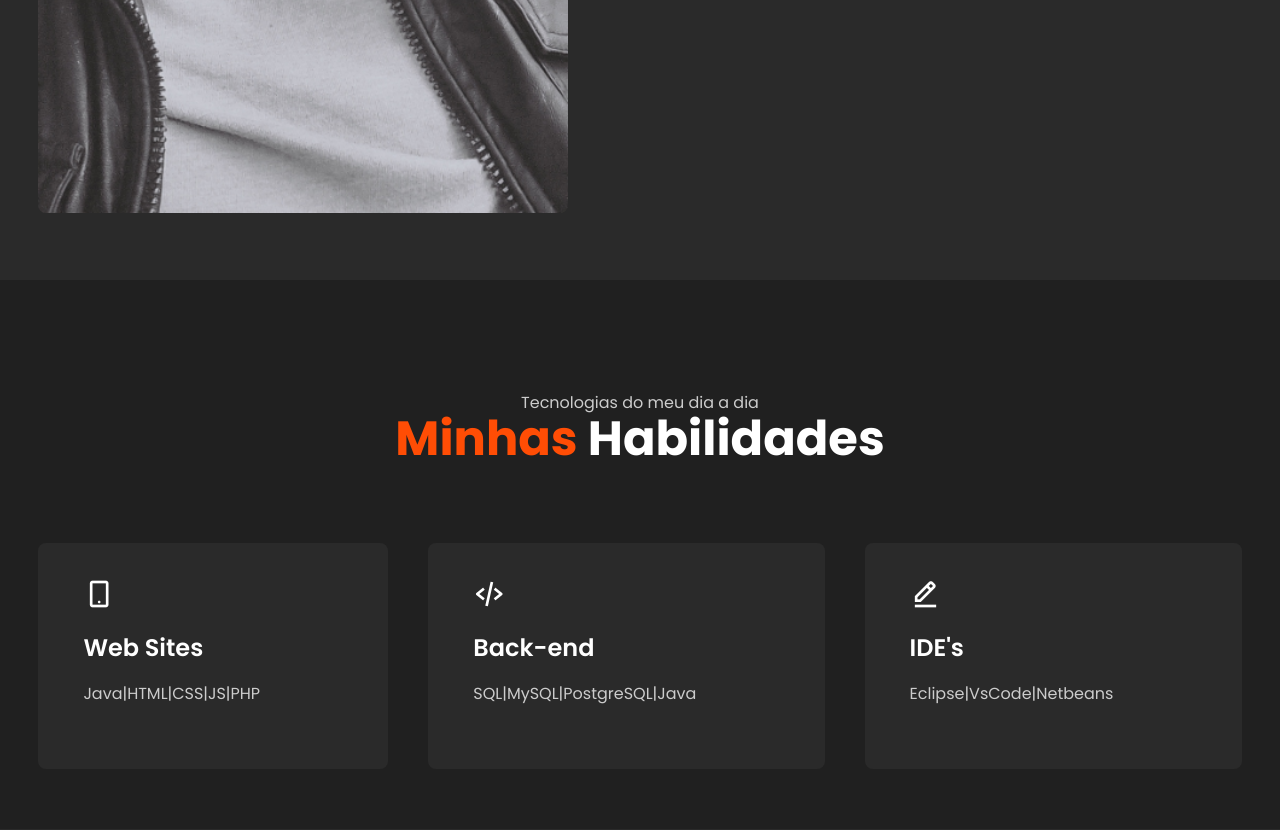
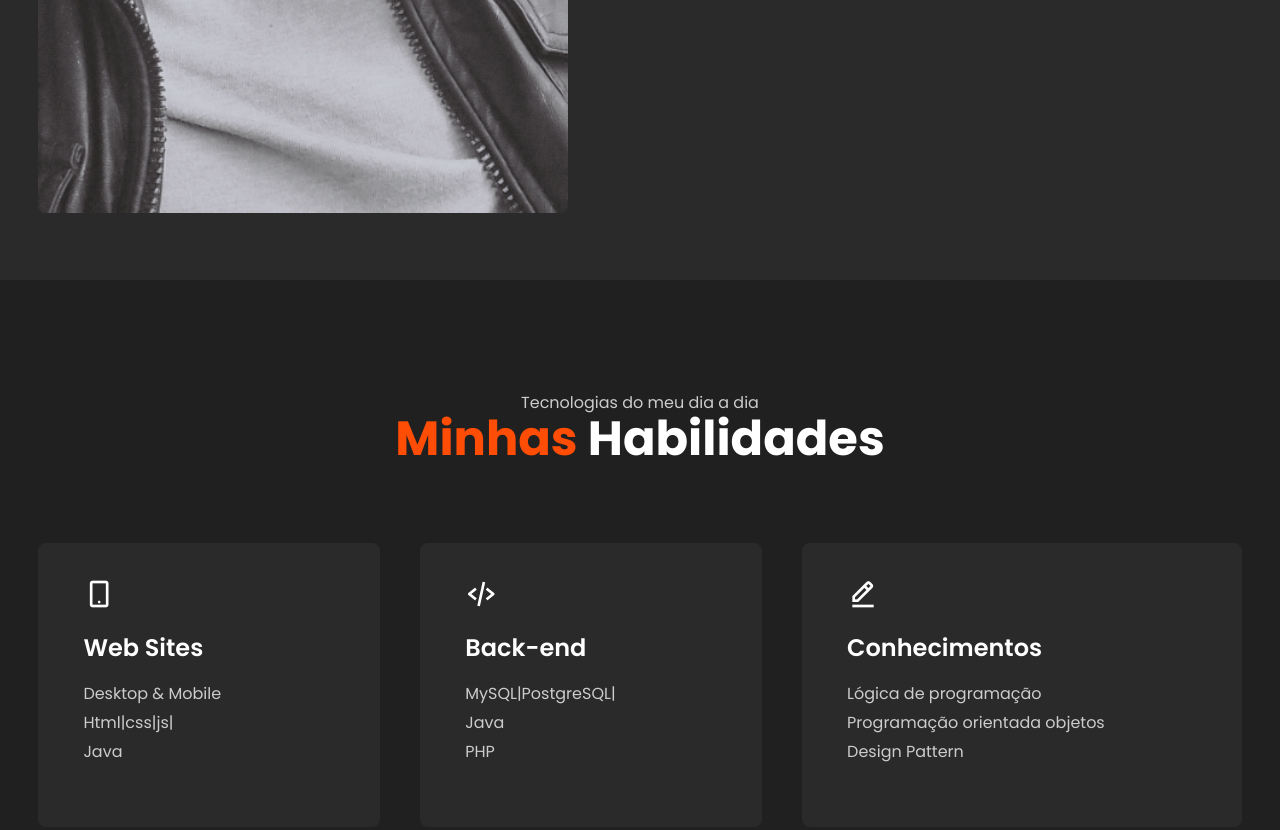
Before and after one commit to RenanBelchior/renandeveloper, a plain HTML site: page index.html in a window 1280 px wide. Shown: the part 1904-2734 px from the top of the page. Drawn offline with nearby package versions, Linux system fonts and the light colour scheme.

Commit message:
Alteração
Mudança no título, habilidades.

```diff
--- a/index.html
+++ b/index.html
@@ -13,12 +13,12 @@
   <link rel="preconnect" href="https://fonts.gstatic.com" crossorigin>
   <link href="https://fonts.googleapis.com/css2?family=Poppins:wght@300;400;500;600;700;900&display=swap" rel="stylesheet">
 
-    <title>Portifolio Renan Belchior</title>
+    <title>Renan Belchior Dev.</title>
 </head>
 <body>
 
     <header>
-        <a href="#" class="logo">Cod<span>e</span>r.</a>
+        <a href="#" class="logo">Portifo<span>l</span>io.</a>
 
         <ul class="navlist">
             <li><a href="#" class="active">Home</a></li>
@@ -75,7 +75,10 @@
                 <i class='bx bx-mobile-alt' ></i>
             </div>
              <h3>Web Sites</h3>
-             <p> Java|HTML|CSS|JS|PHP</p>
+             <p>Desktop & Mobile <br>
+                Html|css|js|<br>
+                Java
+            </p>
         </div>
 
         <div class="box">
@@ -83,15 +86,21 @@
                 <i class='bx bx-code-alt' ></i>
             </div>
              <h3>Back-end</h3>
-             <p> SQL|MySQL|PostgreSQL|Java</p>
+             <p>MySQL|PostgreSQL|<br>
+                 Java<br>
+                 PHP
+            </p>
         </div>
 
         <div class="box">
             <div class="s-icons">
                 <i class='bx bx-edit-alt' ></i>
             </div>
-             <h3>IDE's</h3>
-             <p>Eclipse|VsCode|Netbeans</p>
+             <h3>Conhecimentos</h3>
+             <p>Lógica de programação<br>
+                Programação orientada objetos<br>
+                Design Pattern
+            </p>
         </div>
        </div>
     </section>
```
